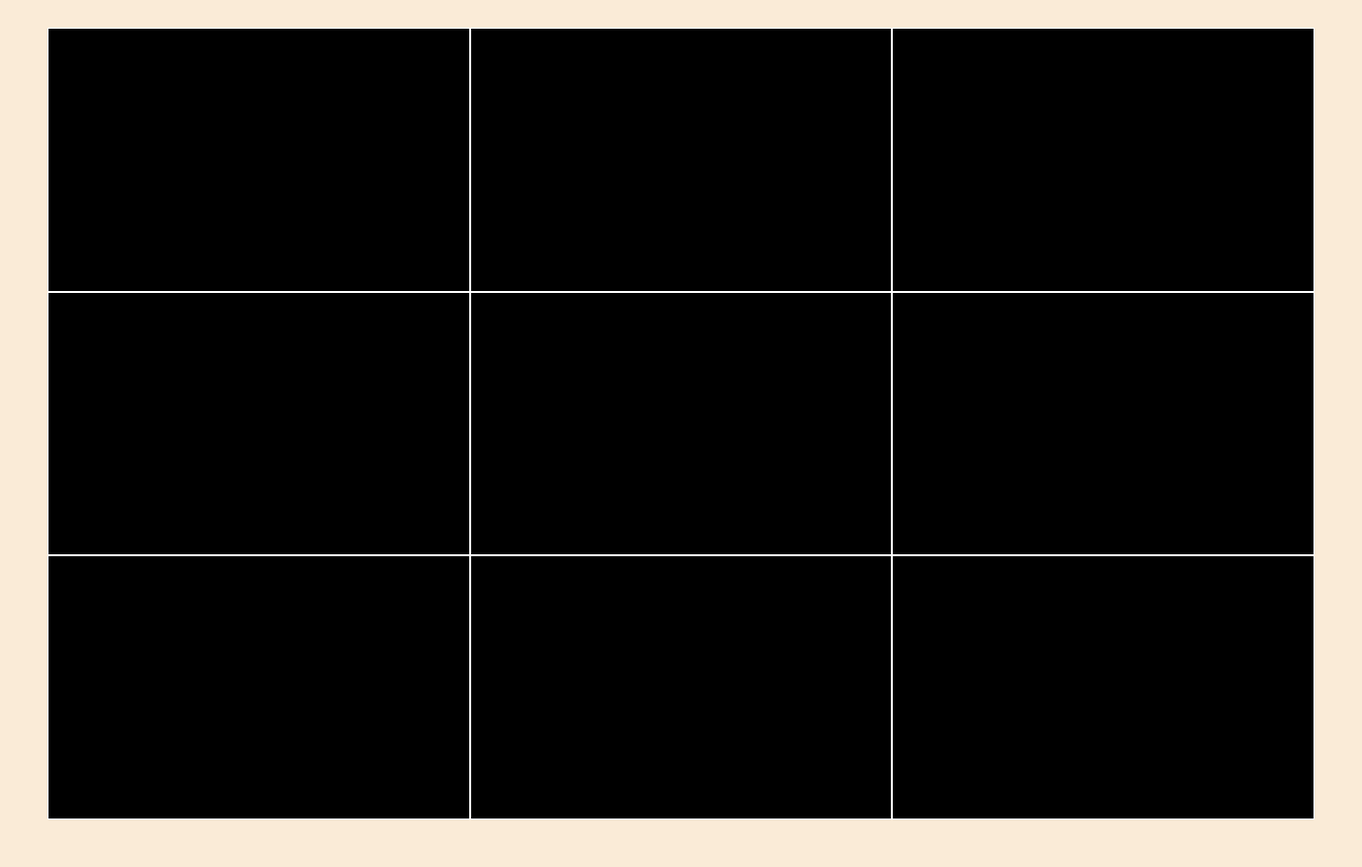
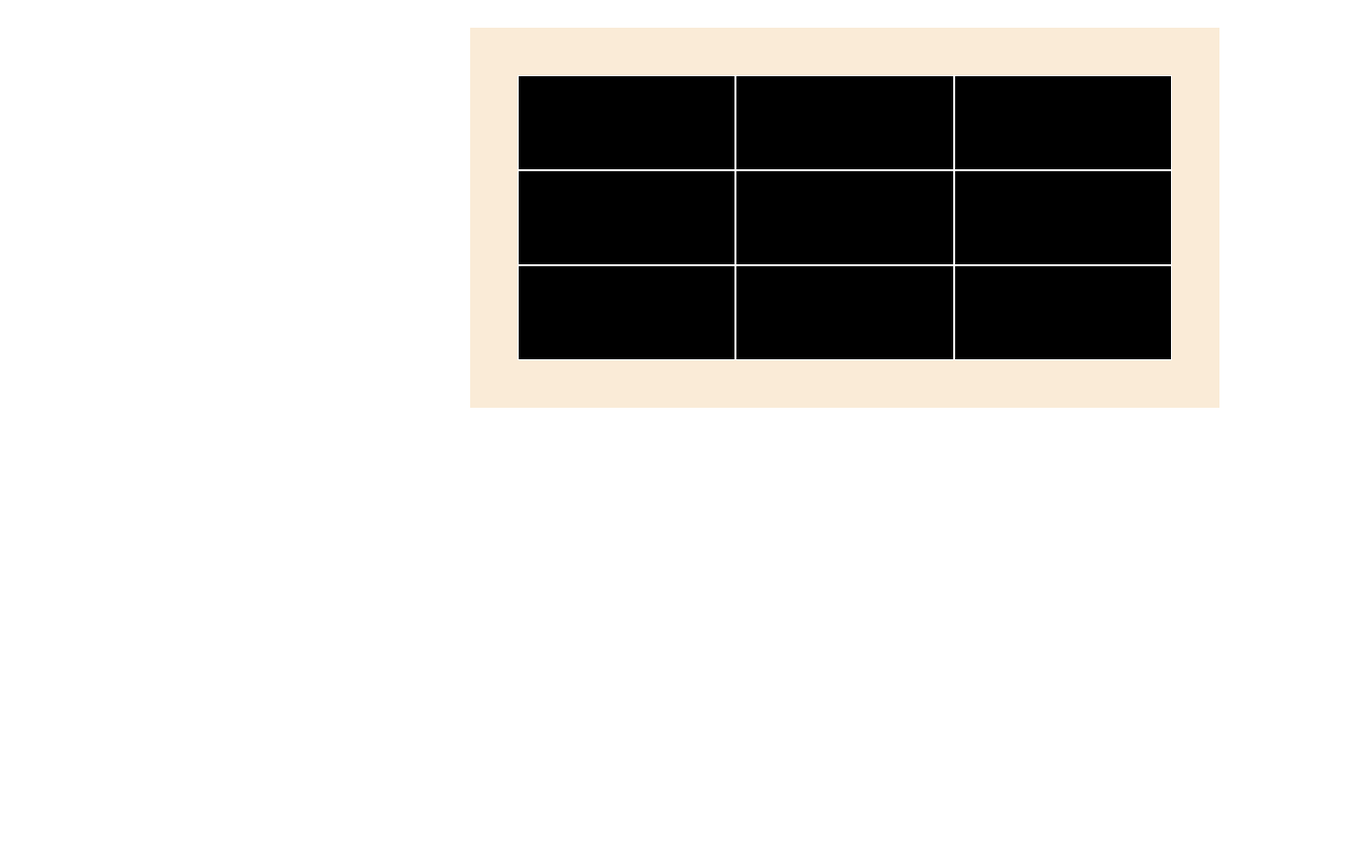
Before and after one commit to Makqew/tic-tac-toe, a plain HTML site: page index.html in a window 1280 px wide. Shown: the part 57-933 px from the top of the page at 99% size, 1376 px wide, since content can reach past the window. After the commit the page ends 800 px from the top, so only its background shows below. Drawn offline with Linux system fonts and the light colour scheme.

Commit message:
initial styling of the page

```diff
--- a/index.html
+++ b/index.html
@@ -8,7 +8,9 @@
     <title>Tic tac toe game</title>
 </head>
 <body>
-    <h1>Test</h1>
+    <h1>Tic tac toe</h1>
+    <div id="wrapper">
+        <div id="players">Player 1</div>
         <div class="box">
             <div class="row">
                 <div class="column"></div>
@@ -26,6 +28,7 @@
                 <div class="column"></div>
             </div>
         </div>
+    </div>
     <script src="main.js"></script>
 </body>
 </html>
--- a/main.js
+++ b/main.js
@@ -0,0 +1,8 @@
+let arr = [];
+const player = (order, name) => {
+    return { order, name };
+};
+
+const playerOne = player(1, 'Player 1');
+const playerTwo = player(2, 'Player 2');
+console.log(playerOne.name)
--- a/styles.css
+++ b/styles.css
@@ -3,18 +3,18 @@
     padding: 0;
 }
 
-body {
-    width: 100%;
-    height: 100vh;
+#wrapper {
+    display: grid;
+    grid-template-columns: 1fr 2fr ;
+    width: 100vmax;
+    height: 60vh;
 }
 .box {
     display: flex;
     flex-direction: column;
-    width: 100%;
-    height: 100%;
     background-color: antiquewhite;
     padding: 48px;
-    margin: 0 auto;
+    margin: 48px;
 }
 
 .row {
@@ -29,3 +29,7 @@ body {
     background-color: black;
     border: 1px solid white;
 }
+
+.column:hover {
+
+}
```
Lines whose indentation alone changed are shown as unchanged.
